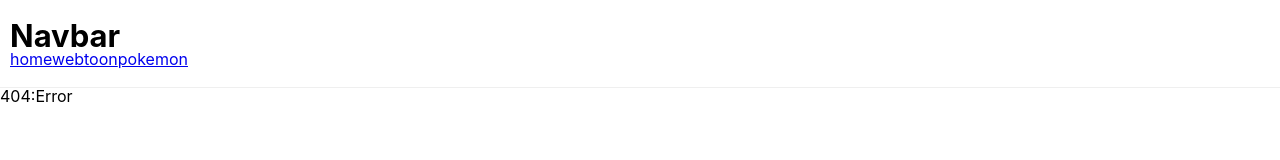
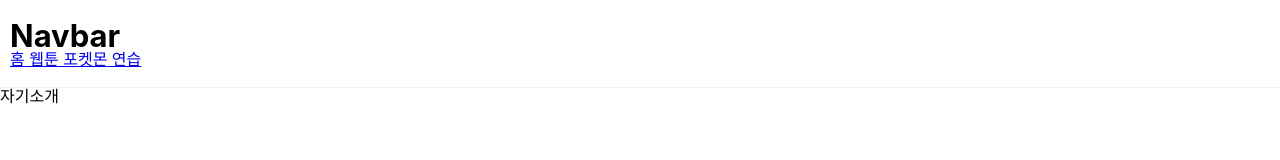
Before and after one commit to smjeong88/reactJS, a React (Create React App) app: page /practice in a window 1280 px wide. Before the commit this address had no page. Shown: the top 160 px of the page. Built offline with nearby package versions, Linux system fonts and the light colour scheme.

Commit message:
리액트 연습1

```diff
--- /dev/null
+++ b/db.json
@@ -0,0 +1,14 @@
+{
+  "todo": [
+    {
+      "id": 0,
+      "title": "리액트 공부하기",
+      "isDone": false
+    },
+    {
+      "id": 1,
+      "title": "밥 먹기",
+      "isDone": true
+    }
+  ]
+}
--- a/src/App.js
+++ b/src/App.js
@@ -6,18 +6,25 @@ import { GlobalStyle } from './components/reset-style'
 import WebtoonsPage from './pages/webtoons'
 import HomePage from './pages/home'
 import PokemonPage from './pages/pokemon'
+import PracticePage from './pages/practice'
 
 function App() {
   return (
-    //하이 오더 컴포넌트 최상단에서 연산을 하고 자식 컴포넌트에게 내려주는 방식
+    /**
+     * <2020.03.22>
+     * 1.Context API : 페이지 변동간 가져가야 할 값이 많을 경우
+     * 2.하이오더 컴포넌트 : 두 자식간의 데이터 이동이 필요한 경우 부모 컴포넌트에 값을 전달한 후 값을 공유 하는 방식
+     *
+     */
     <Router>
       <GlobalStyle />
       <Container>
-        <Gnb title="Navbar" />
+        <Gnb title="Navbar" description="제목" />
         <Switch>
           <Route exact path="/" component={HomePage} />
           <Route path="/webtoon" component={WebtoonsPage} />
           <Route path="/pokemon" component={PokemonPage} />
+          <Route path="/practice" component={PracticePage} />
           <Route component={() => <div>404:Error</div>} />
         </Switch>
       </Container>
--- a/src/components/gnb.js
+++ b/src/components/gnb.js
@@ -12,21 +12,24 @@ const GnbContainer = styled(Container)`
 const LINKS = [
   {
     path: '/',
-    label: 'home',
+    label: '홈',
   },
   {
     path: '/webtoon',
-    label: 'webtoon',
+    label: ' 웹툰',
   },
   {
     path: '/pokemon',
-    label: 'pokemon',
+    label: ' 포켓몬',
+  },
+  {
+    path: '/practice',
+    label: ' 연습',
   },
 ]
 
 function Gnb({ title }) {
   //   const [title, setTitle] = useState('리액트 공부')
-
   return (
     <GnbContainer padding="20px 10px">
       <Text fontSize="31" bold>
@@ -43,6 +46,8 @@ function Gnb({ title }) {
 
 Gnb.propTypes = {
   title: PropTypes.string,
+  label: PropTypes.string,
+  path: PropTypes.string,
 }
 
 export default Gnb
--- /dev/null
+++ b/src/pages/practice.js
@@ -0,0 +1,7 @@
+import React from 'react'
+
+function PracticePage() {
+  return <div>자기소개</div>
+}
+
+export default PracticePage
```
Also changed, not shown: package.json (+10 -8 lines), src/components/webtoons/index.js (+15 -1 lines), src/components/webtoons/service.js (renamed from src/service/webtoon.js), 2 other files (tests, documents, lock files or other folders).
